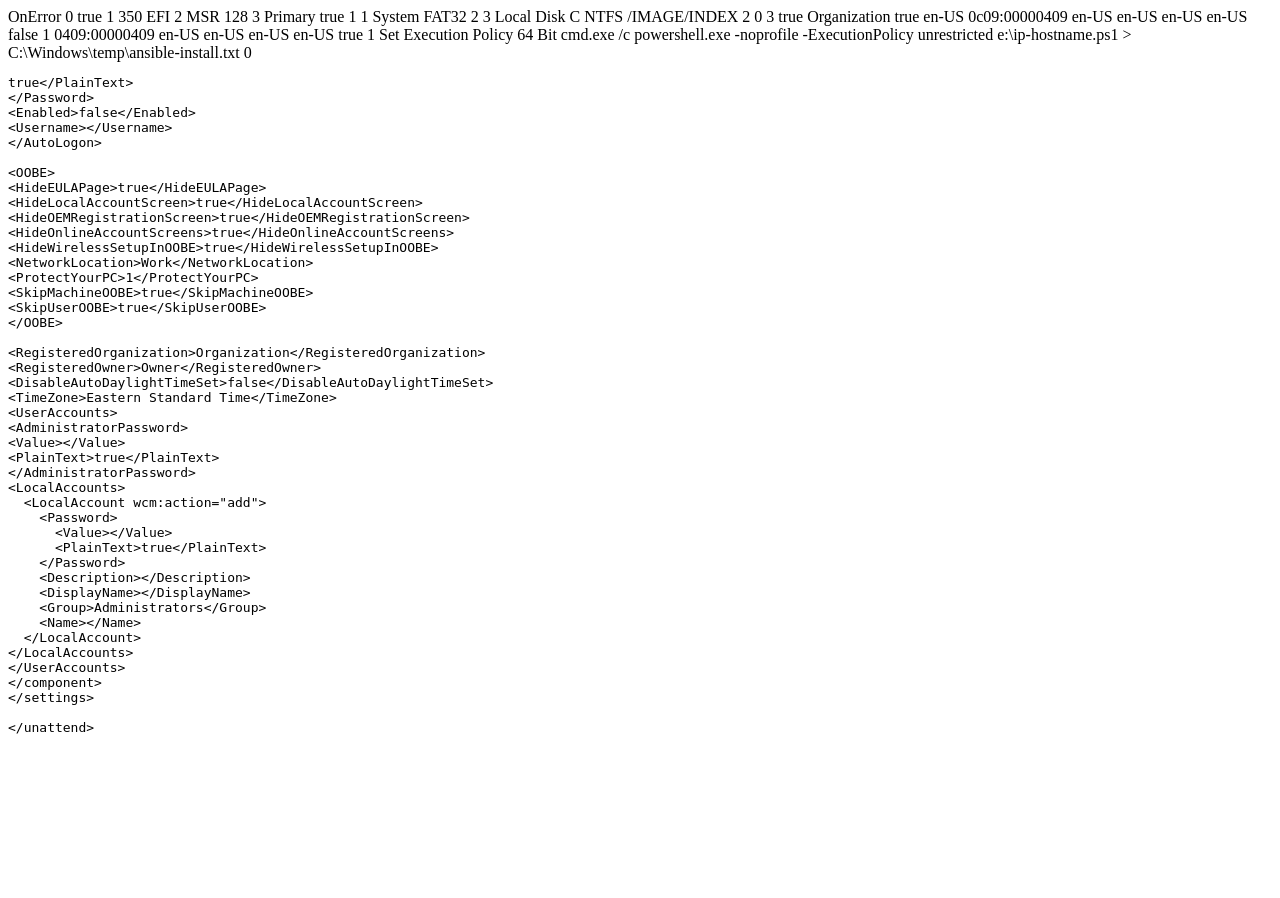
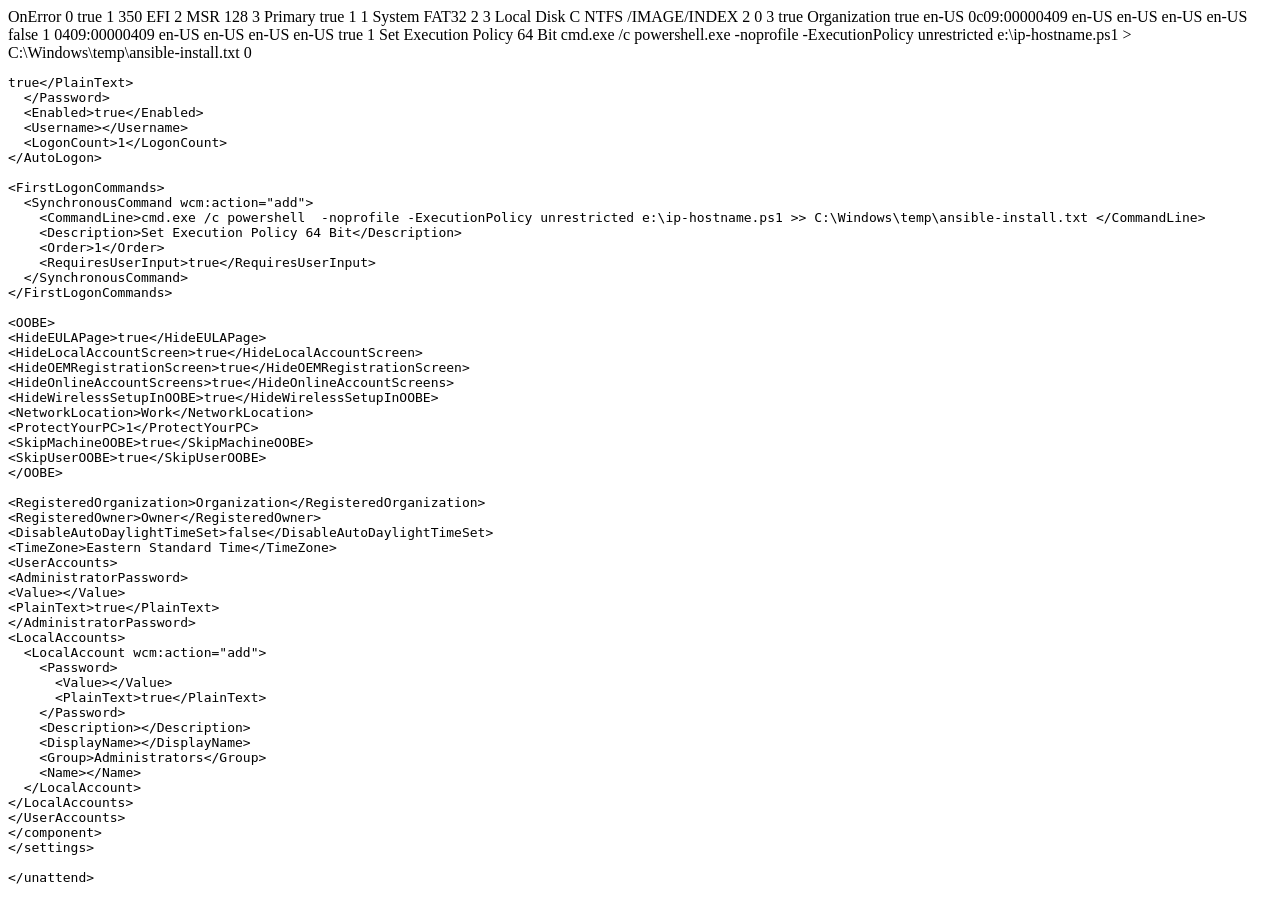
Before and after one commit to clearfocustech/cyber-range, a Python web app: template templates/win2019-unattend.xml.j2 in a window 1280 px wide. Before the commit the page ends 734 px from the top, so only its background shows below. Run offline with Jinja, Linux system fonts and the light colour scheme; the template is opened without the code that fills it, so the values that code supplies are empty.

Commit message:
Update win2019-unattend.xml.j2

```diff
--- a/templates/win2019-unattend.xml.j2
+++ b/templates/win2019-unattend.xml.j2
@@ -136,13 +136,23 @@
 <settings pass="oobeSystem">
 <component name="Microsoft-Windows-Shell-Setup" processorArchitecture="amd64" publicKeyToken="31bf3856ad364e35" language="neutral" versionScope="nonSxS" xmlns:wcm="http://schemas.microsoft.com/WMIConfig/2002/State" xmlns:xsi="http://www.w3.org/2001/XMLSchema-instance">
 <AutoLogon>
-<Password>
-<Value>{{ hostvars[inventory_hostname]['local_admin_pass'] }}</Value>
-<PlainText>true</PlainText>
-</Password>
-<Enabled>false</Enabled>
-<Username>{{ hostvars[inventory_hostname]['local_admin'] }}</Username>
+  <Password>
+    <Value>{{ hostvars[inventory_hostname]['local_admin_pass'] }}</Value>
+    <PlainText>true</PlainText>
+  </Password>
+  <Enabled>true</Enabled>
+  <Username>{{ hostvars[inventory_hostname]['local_admin'] }}</Username>
+  <LogonCount>1</LogonCount>
 </AutoLogon>
+
+<FirstLogonCommands>
+  <SynchronousCommand wcm:action="add">
+    <CommandLine>cmd.exe /c powershell  -noprofile -ExecutionPolicy unrestricted e:\ip-hostname.ps1 >> C:\Windows\temp\ansible-install.txt </CommandLine>
+    <Description>Set Execution Policy 64 Bit</Description>
+    <Order>1</Order>
+    <RequiresUserInput>true</RequiresUserInput>
+  </SynchronousCommand>
+</FirstLogonCommands>
 
 <OOBE>
 <HideEULAPage>true</HideEULAPage>
```
